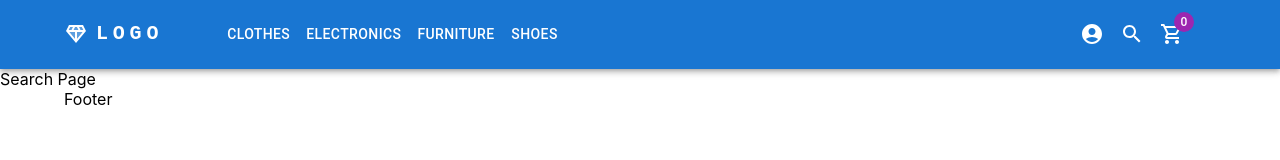
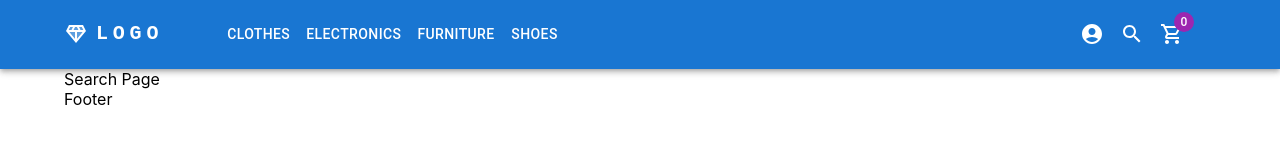
Before and after one commit to LRharlekin/fs17-frontend, a React (Create React App) app: page /search in a window 1280 px wide. Shown: the top 160 px of the page. Built offline with nearby package versions, Linux system fonts and the light colour scheme.

Commit message:
search page and routing added

```diff
--- a/src/pages/Search/index.tsx
+++ b/src/pages/Search/index.tsx
@@ -1,7 +1,12 @@
 import React from "react";
+import Container from "../../components/Container";
 
 const SearchPage = () => {
-  return <div>Search Page</div>;
+  return (
+    <Container component="main">
+      <div>Search Page</div>
+    </Container>
+  );
 };
 
 export default SearchPage;
--- a/src/pages/pagesData.tsx
+++ b/src/pages/pagesData.tsx
@@ -42,7 +42,7 @@ export const protectedRoutes: RouteObject[] = [
     element: <UserPage />,
   },
   {
-    path: "manage-products",
+    path: "/manage-products",
     element: <ManageProductsPage />,
   },
 ];
```
